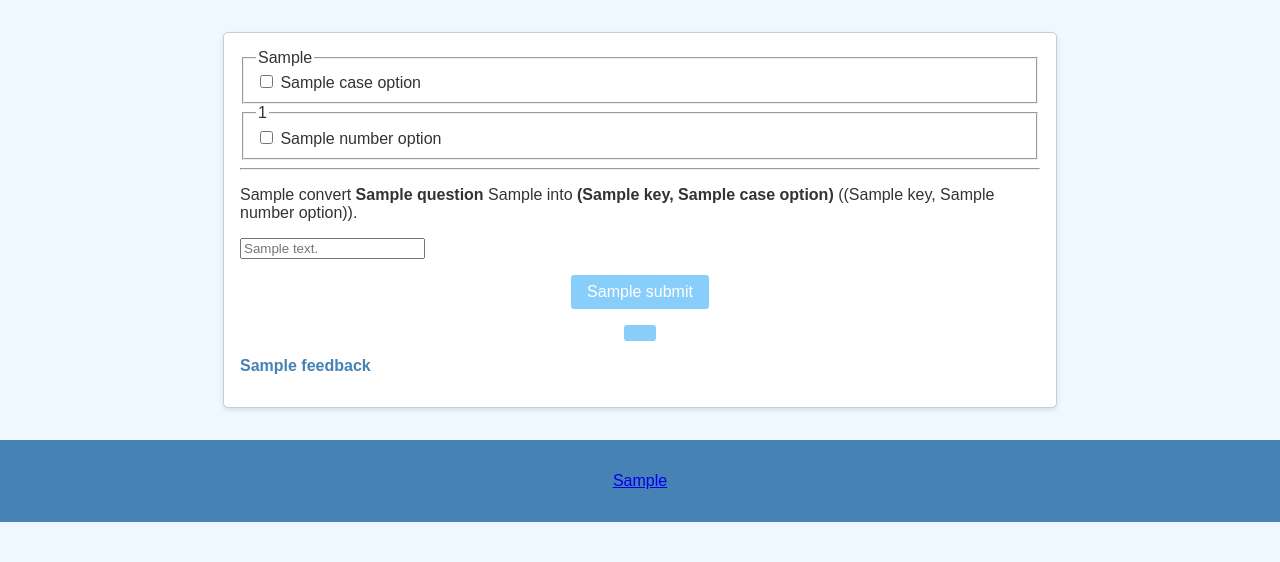
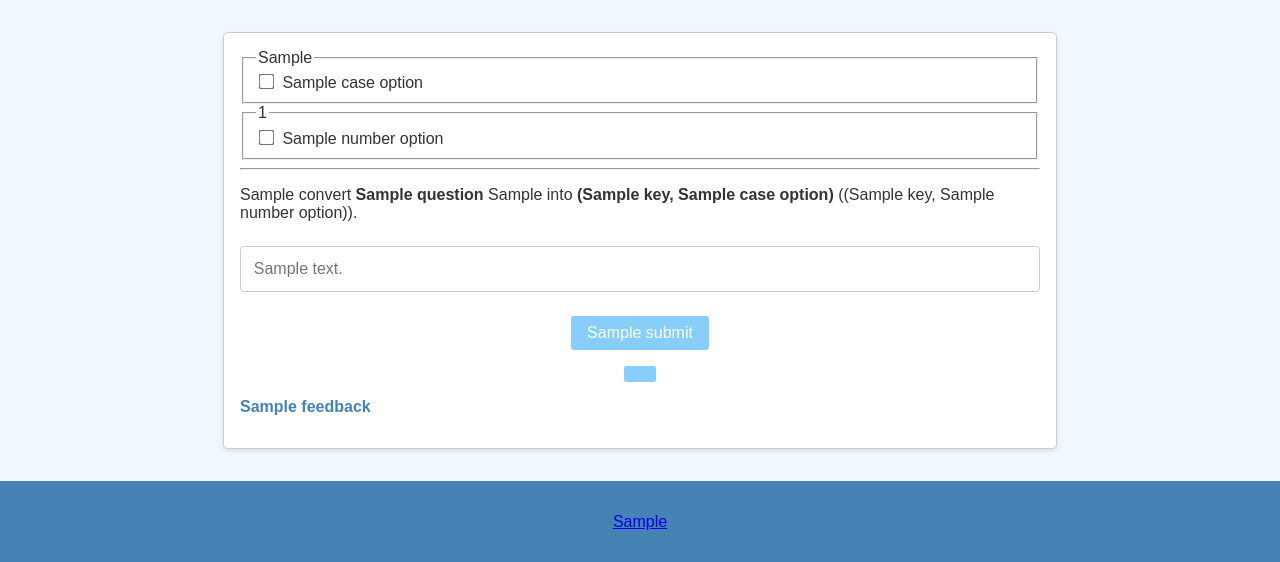
Before and after one commit to Zvord/ours-everything, a Flask app: template templates/forward_drill.html in a window 1280 px wide. Shown: the part 128-690 px from the top of the page. Run offline with Flask 3, Linux system fonts and the light colour scheme; the template is opened without the code that fills it: most values are stand-ins (such as "Sample title", 1, 10 or a date in 2020).

Commit message:
Minor style fixes

```diff
--- a/static/styles.css
+++ b/static/styles.css
@@ -89,3 +89,31 @@ button {
 button:hover {
     background-color: #00bfff; /* DeepSkyBlue */
 }
+
+/* Enhanced Checkbox Styling */
+input[type="checkbox"] {
+    /* Increase the size of the checkbox */
+    transform: scale(1.2);
+    /* Add some margin for spacing */
+    margin-right: 5px;
+    /* Use accent-color for modern browsers */
+    accent-color: #4682b4;
+}
+
+/* Enhanced Text Field Styling */
+input[type="text"] {
+    width: 100%;
+    padding: 0.8em;
+    font-size: 1em;
+    border: 1px solid #ccc;
+    border-radius: 4px;
+    margin: 0.5em 0;
+    box-sizing: border-box;
+}
+
+/* Focus state for text fields */
+input[type="text"]:focus {
+    border-color: #4682b4;
+    box-shadow: 0 0 5px rgba(70,130,180,0.5);
+    outline: none;
+}
--- a/templates/forward_drill.html
+++ b/templates/forward_drill.html
@@ -45,7 +45,7 @@
                 {{ t.convert }} <strong>{{ question }}</strong> {{ t.into }}
                 <strong>{{ case_options[current_case] }}</strong> {{ t.form }} ({{ number_options[current_number] }}).
             </p>
-            <input type="text" name="answer" placeholder="{{ t.your_answer }}" required>
+            <input type="text" name="answer" placeholder="{{ t.your_answer }}">
 
             <!-- Hidden fields to store current question details -->
             <input type="hidden" name="question" value="{{ question }}">
```
